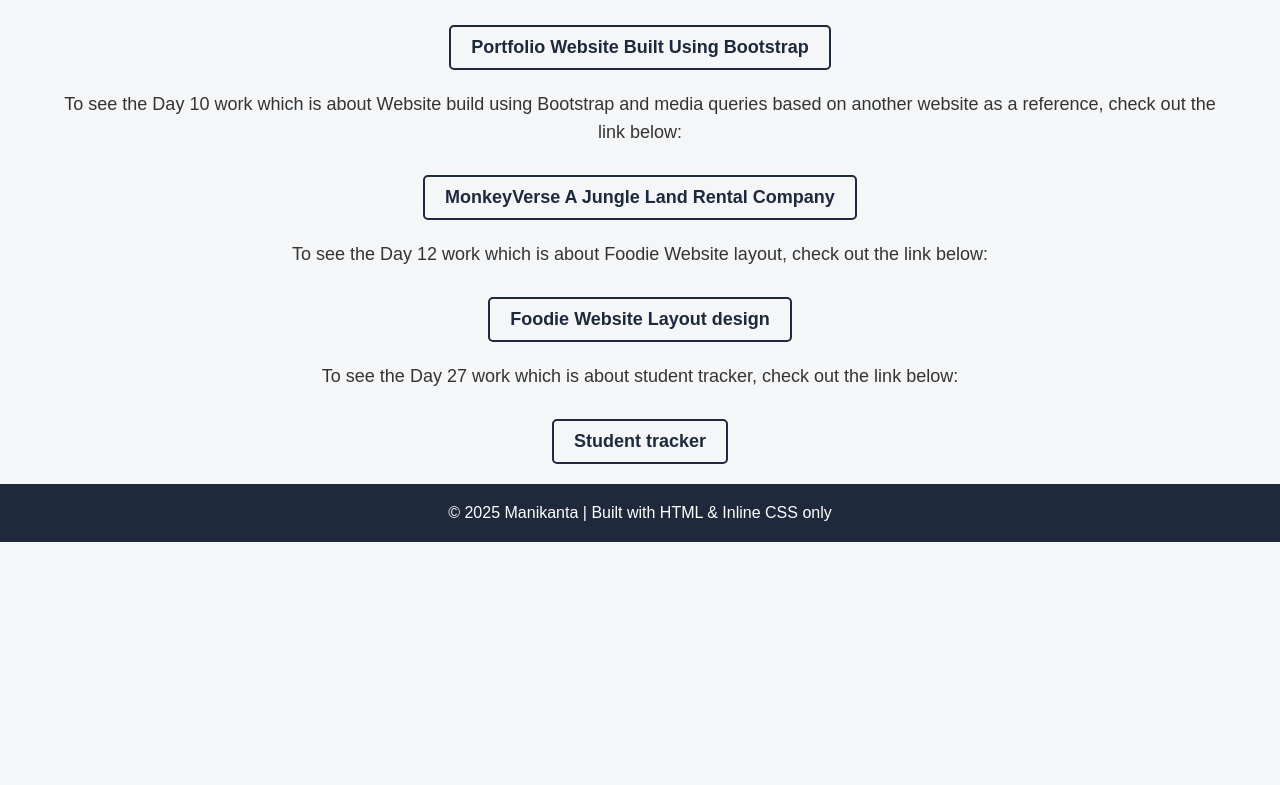
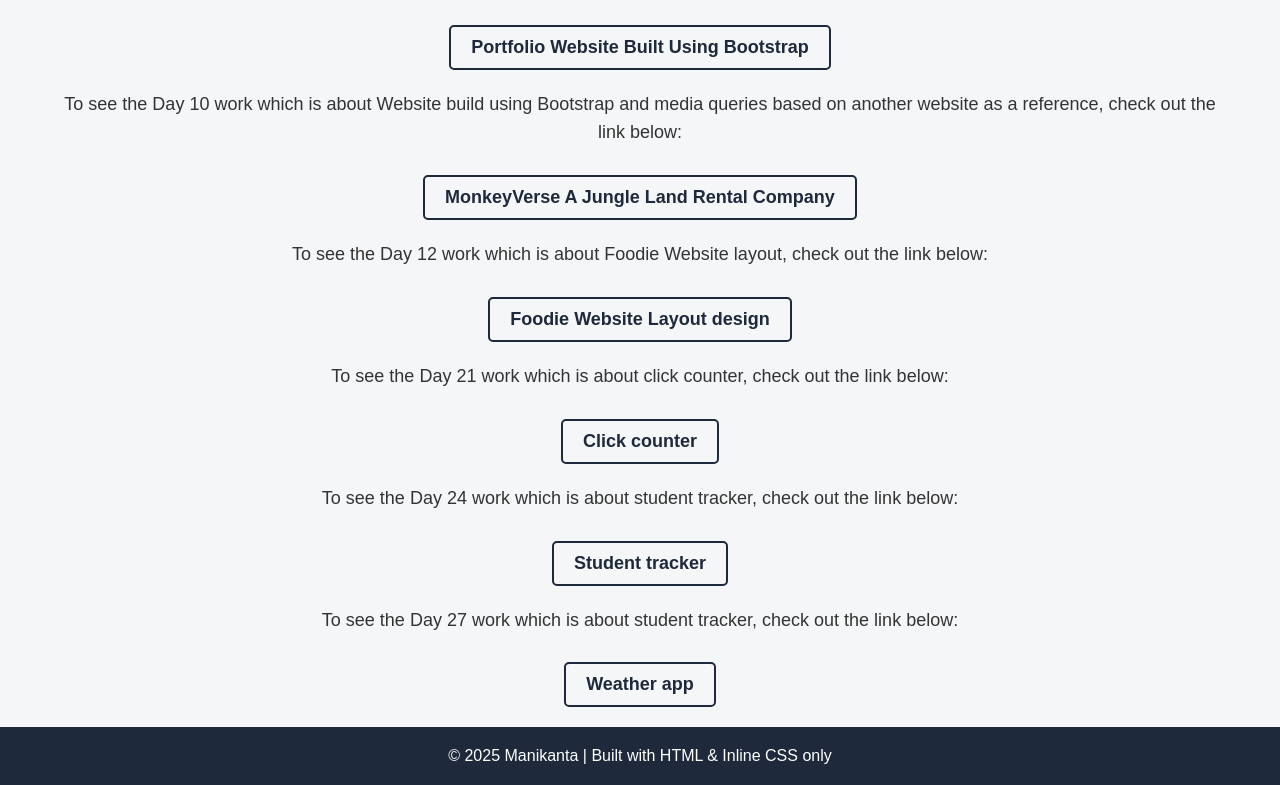
Before and after one commit to monkey9-Cyber-cat-Spidy/demo-portfolio-by-mani, a plain HTML site: page index.html in a window 1280 px wide. Shown: the part 1925-2710 px from the top of the page. Before the commit the page ends 2467 px from the top, so only its background shows below. Drawn offline with Linux system fonts and the light colour scheme.

Commit message:
Update index.html

```diff
--- a/index.html
+++ b/index.html
@@ -125,8 +125,18 @@
         Foodie Website Layout design
       </a>
     </div>
+    <div style="text-align: center; margin-top: 20px;">
+          <p style="font-size: 18px; color: #333; line-height: 1.6;">To see the Day 21 work which is about click counter, check out the link below:</p>
+      <a href="https://counter-navy-iota.vercel.app/"
+         target="_blank"
+         style="font-size: 18px; color: #1e293b; font-weight: bold; text-decoration: none;
+                border: 2px solid #1e293b; padding: 10px 20px; border-radius: 5px;
+                display: inline-block; margin-top: 10px;">
+       Click counter
+      </a>
+    </div>
 <div style="text-align: center; margin-top: 20px;">
-          <p style="font-size: 18px; color: #333; line-height: 1.6;">To see the Day 27 work which is about student tracker, check out the link below:</p>
+          <p style="font-size: 18px; color: #333; line-height: 1.6;">To see the Day 24 work which is about student tracker, check out the link below:</p>
       <a href="student-tracker.html"
          target="_blank"
          style="font-size: 18px; color: #1e293b; font-weight: bold; text-decoration: none;
@@ -135,6 +145,16 @@
         Student tracker
       </a>
     </div>
+        <div style="text-align: center; margin-top: 20px;">
+          <p style="font-size: 18px; color: #333; line-height: 1.6;">To see the Day 27 work which is about student tracker, check out the link below:</p>
+      <a href="https://weather-app-zeta-eight-41.vercel.app/"
+         target="_blank"
+         style="font-size: 18px; color: #1e293b; font-weight: bold; text-decoration: none;
+                border: 2px solid #1e293b; padding: 10px 20px; border-radius: 5px;
+                display: inline-block; margin-top: 10px;">
+        Weather app
+      </a>
+    </div>
   </section>
   <footer style="background-color: #1e293b; color: white; text-align: center; padding: 20px;">
     <p style="margin: 0;">© 2025 Manikanta | Built with HTML & Inline CSS only</p>
```
